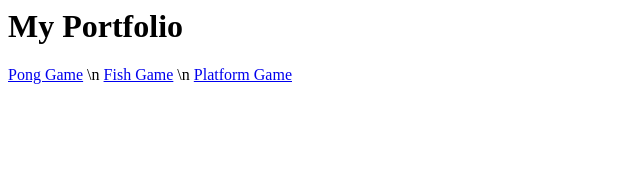
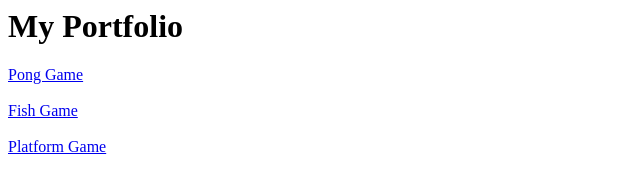
Before and after one commit to ManYouCrazy/ManYouCrazy.github.io, a plain HTML site: page index.html in a window 1280 px wide. Shown: the whole page, without its empty margins (0-640 px from the left). Drawn offline with Linux system fonts and the light colour scheme.

Commit message:
Update index.html

```diff
--- a/index.html
+++ b/index.html
@@ -6,11 +6,10 @@
 <h1> My Portfolio </h1>
 
 <a href="Game Design/Pong/index.html">Pong Game</a>
-  \n
-
+<br><br>
 <a href="Game Design/Fish/index.html">Fish Game</a>
-  \n
+<br><br>
 <a href="Game Design/Platform/index.html">Platform Game</a>
-
+<br><br>
 </body>
 </html>
```
